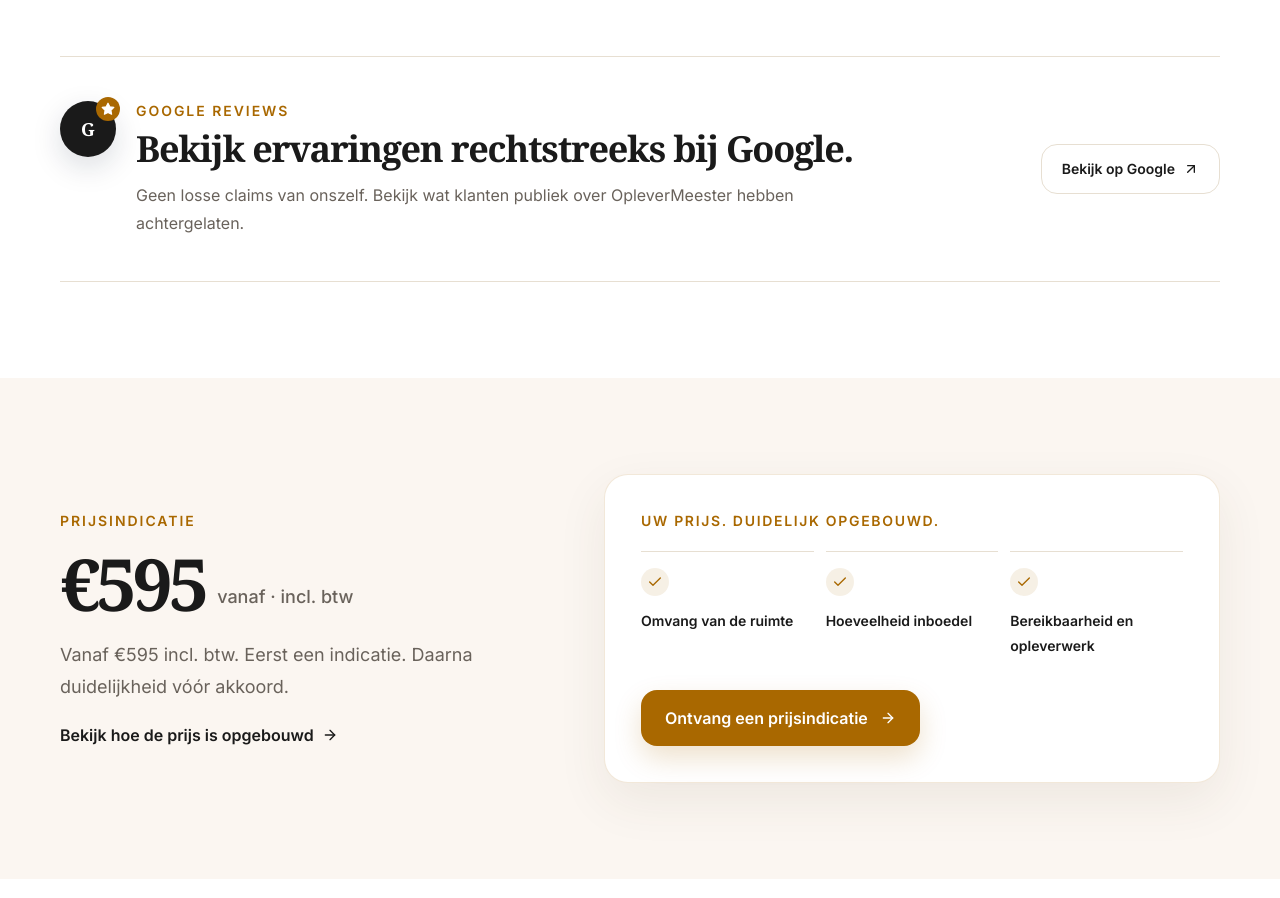
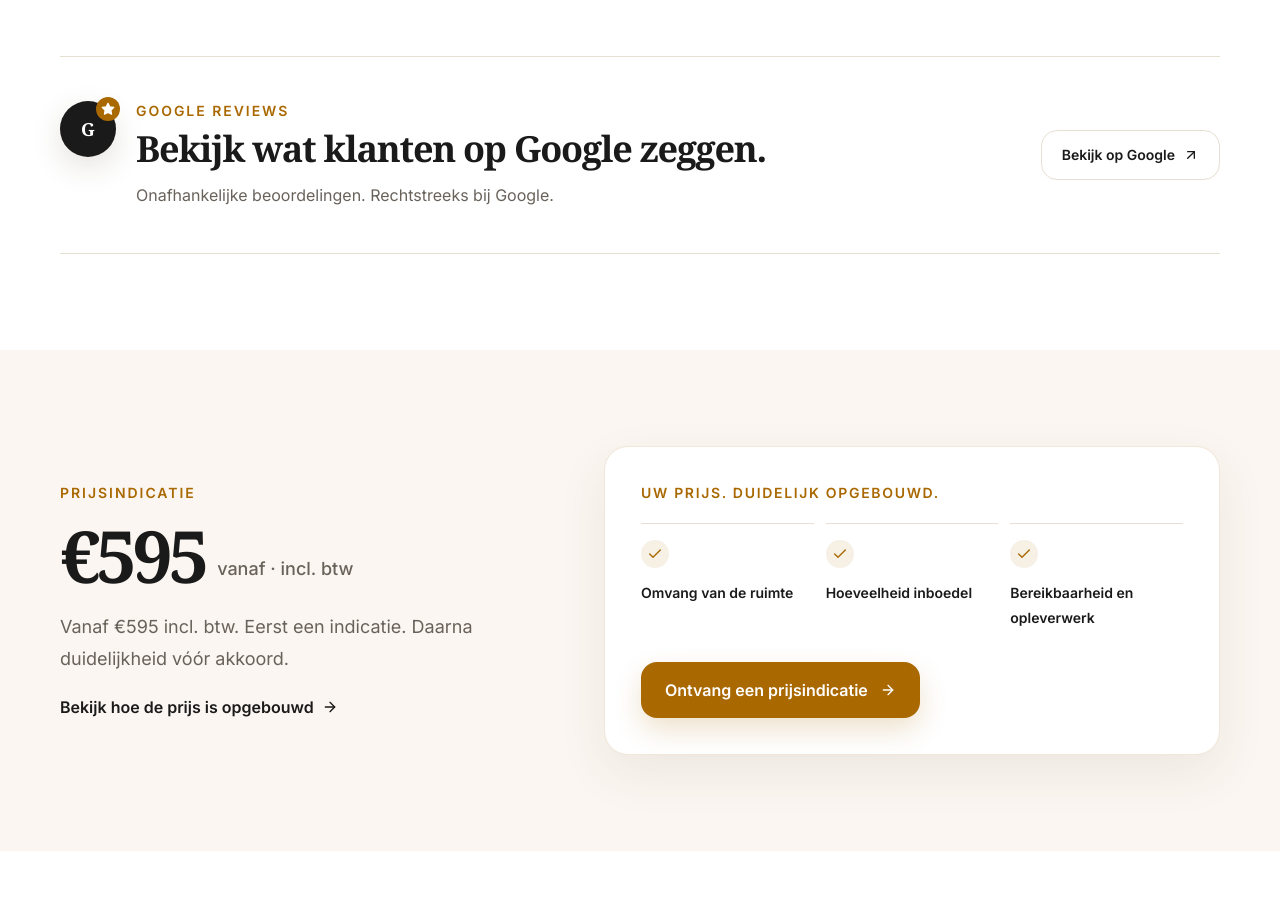
Before and after one commit to sandvlietbv/OpleverMeester, a Next.js app: page / in a window 1280 px wide. Shown: the part 3440-4338 px from the top of the page. Built offline with nearby package versions, Linux system fonts and the light colour scheme.

Commit message:
Align components/Reviews.tsx with new brand voice

```diff
--- a/components/Reviews.tsx
+++ b/components/Reviews.tsx
@@ -33,7 +33,7 @@ export default function Reviews() {
           className="grid gap-8 border-y border-surface-mid py-9 md:grid-cols-[1fr_auto] md:items-center md:py-11"
         >
           <div className="flex items-start gap-5">
-            <div className="relative flex h-14 w-14 shrink-0 items-center justify-center rounded-full bg-navy text-white shadow-[0_10px_30px_rgba(11,29,51,0.15)]">
+            <div className="relative flex h-14 w-14 shrink-0 items-center justify-center rounded-full bg-navy text-white shadow-[0_10px_30px_rgba(76,61,35,0.15)]">
               <span className="font-display text-lg font-bold">G</span>
               <motion.span
                 aria-hidden="true"
@@ -46,8 +46,8 @@ export default function Reviews() {
             </div>
             <div>
               <p className="text-sm font-semibold uppercase tracking-[0.14em] text-orange">Google Reviews</p>
-              <h2 className="mt-2 font-display text-3xl font-semibold tracking-[-0.035em] text-navy md:text-4xl">Bekijk ervaringen rechtstreeks bij Google.</h2>
-              <p className="mt-3 max-w-2xl text-base leading-7 text-muted">Geen losse claims van onszelf. Bekijk wat klanten publiek over OpleverMeester hebben achtergelaten.</p>
+              <h2 className="mt-2 font-display text-3xl font-semibold tracking-[-0.035em] text-navy md:text-4xl">Bekijk wat klanten op Google zeggen.</h2>
+              <p className="mt-3 max-w-2xl text-base leading-7 text-muted">Onafhankelijke beoordelingen. Rechtstreeks bij Google.</p>
             </div>
           </div>
 
```
